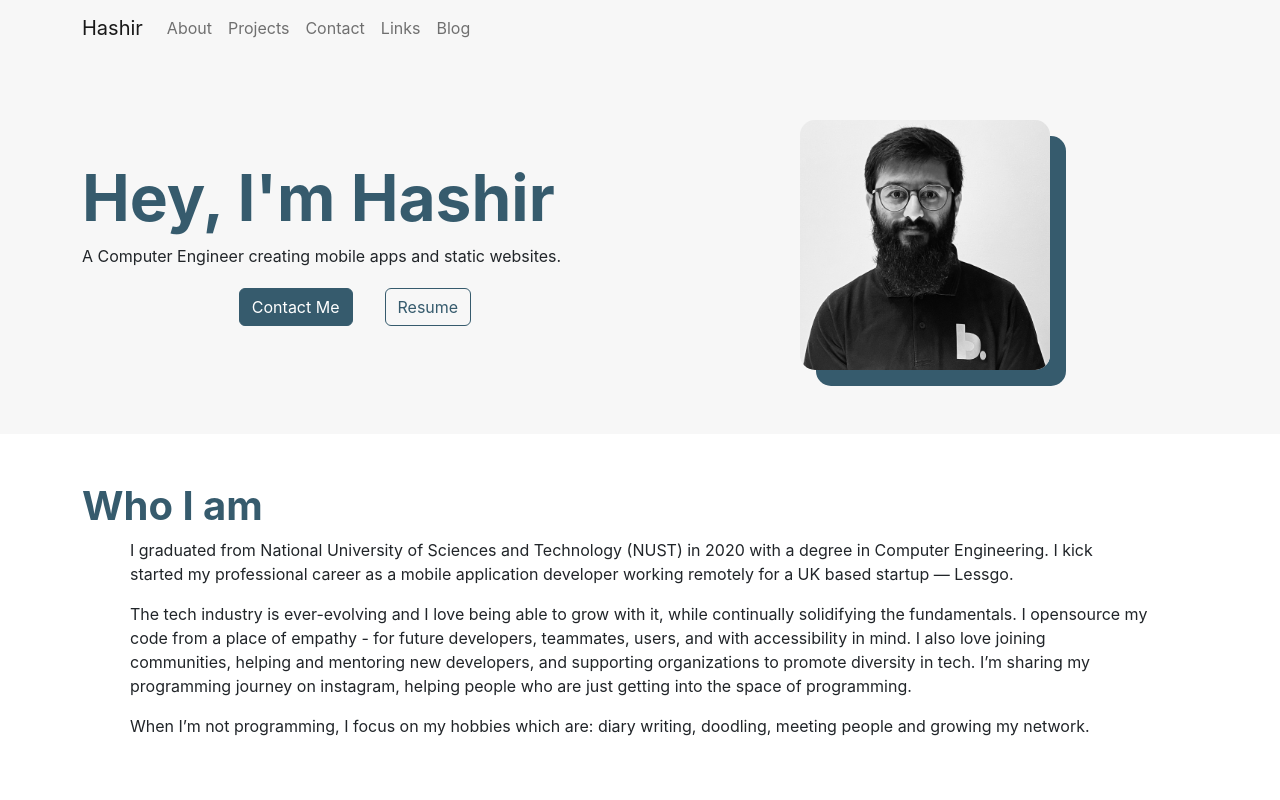
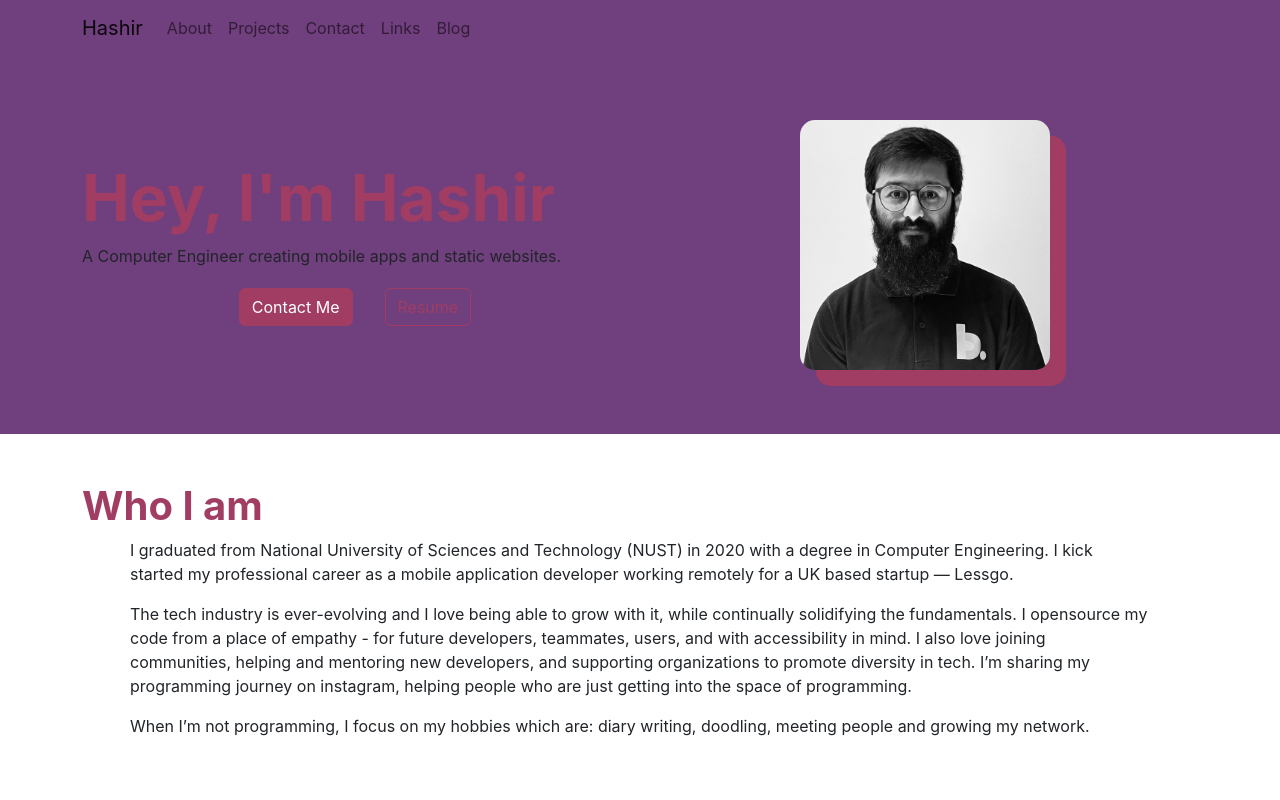
Before and after one commit to CornellQuantFund/nn, a Next.js app: page / in a window 1280 px wide. Shown: the top 800 px of the page. Built offline with nearby package versions, Linux system fonts and the light colour scheme.

Commit message:
Update custom.global.scss

```diff
--- a/styles/custom.global.scss
+++ b/styles/custom.global.scss
@@ -18,9 +18,9 @@
 // $inverted-font: #FFFFFF;
 
 // bootstrap overrides
-$primary: #365B6D;
-$secondary: #F7F7F7;
-$light: #FFFFFF;
+$primary: #A13D63;   // Deep reddish-purple (dominant color in the logo)
+$secondary: #703F7D; // Muted purple/magenta (secondary background tone)
+$light: #E0B4D5;     // Soft pastel pink/lavender (lighter accents)
 
 @import url('https://fonts.googleapis.com/css2?family=Barlow:wght@400;700&display=swap');
 $font-family-sans-serif: -apple-system, 'Barlow', sans-serif, "Apple Color Emoji", "Segoe UI Emoji", "Segoe UI Symbol", "Noto Color Emoji";
```
